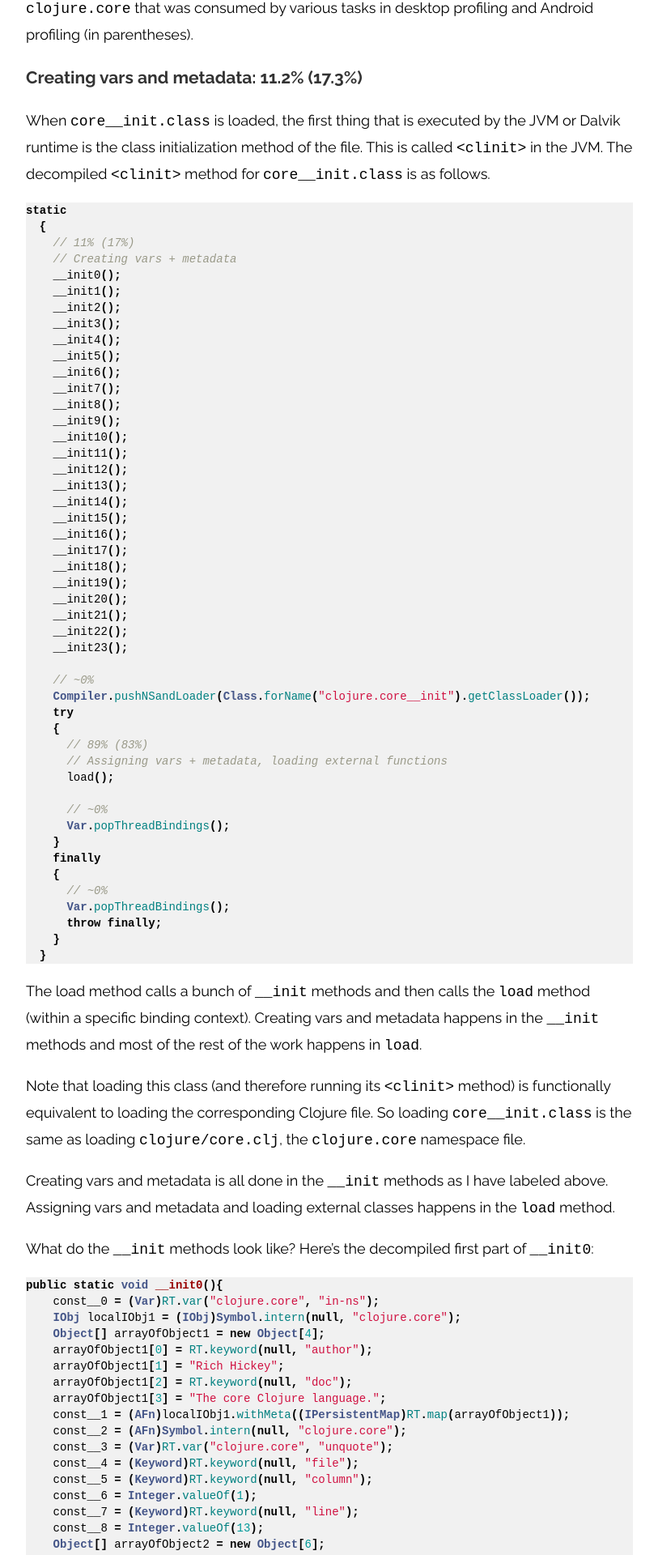
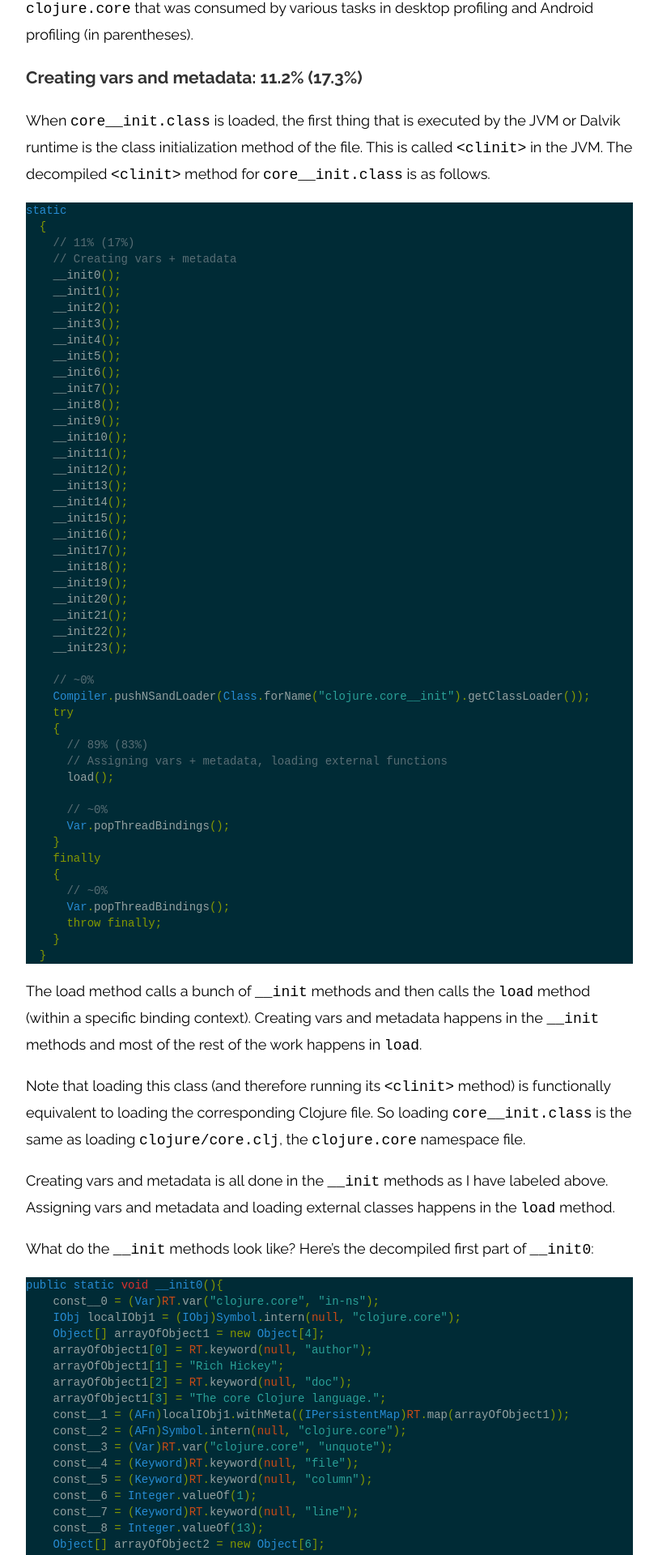
Before and after one commit to hoodunit/hoodunit.github.io, a Jekyll site: the page built from _posts/2014-02-25-clojure-bootstrapping.md, in a window 1280 px wide. Shown: the part 1924-3844 px from the top of the page at 81% size, without its empty margins (233-1046 px from the left). Built offline with Jekyll 4.4.1, drawn with Linux system fonts in a browser that asks for light colours; Markdown is read by kramdown in place of the engine named in the settings; comment, search, counter and statistics services are not loaded.

Commit message:
Style tweaks, update build configuration

```diff
--- a/Gemfile
+++ b/Gemfile
@@ -1,3 +1,3 @@
-gem 'jekyll'
-gem 'redcarpet'
-gem 'pygments.rb'
+gem 'jekyll', '3.7.2'
+gem 'redcarpet', '3.4.0'
+gem 'pygments.rb', '1.2.1'
--- a/_layouts/default.html
+++ b/_layouts/default.html
@@ -8,7 +8,8 @@
 	        <meta name="viewport" content="width=device-width">
 					<link href="https://fonts.googleapis.com/css?family=Raleway:400,500,700" rel="stylesheet" type="text/css">
 	        <link rel="stylesheet" href="{{base}}/css/normalize.css">
-	        <link rel="stylesheet" href="{{base}}/css/code_highlight.css">
+	        <!-- <link rel="stylesheet" href="{{base}}/css/code_highlight.css"> -->
+	        <link rel="stylesheet" href="{{base}}/css/solarized_dark.css">
 	        <link rel="stylesheet" href="{{base}}/css/main.css">
           <link rel="alternate" type="application/rss+xml"
 						title="{{ site.name }}" href="{{ site.url }}/feed.xml"	>
--- /dev/null
+++ b/css/solarized_dark.css
@@ -0,0 +1,87 @@
+/* Solarized Dark
+
+For use with Jekyll and Pygments
+
+http://ethanschoonover.com/solarized
+
+SOLARIZED HEX      ROLE
+--------- -------- ------------------------------------------
+base03    #002b36  background
+base01    #586e75  comments / secondary content
+base1     #93a1a1  body text / default code / primary content
+orange    #cb4b16  constants
+red       #dc322f  regex, special keywords
+blue      #268bd2  reserved keywords
+cyan      #2aa198  strings, numbers
+green     #859900  operators, other keywords
+*/
+
+.highlight { background-color: #002b36; color: #93a1a1 }
+.highlight .c { color: #586e75 } /* Comment */
+.highlight .err { color: #93a1a1 } /* Error */
+.highlight .g { color: #93a1a1 } /* Generic */
+.highlight .k { color: #859900 } /* Keyword */
+.highlight .l { color: #93a1a1 } /* Literal */
+.highlight .n { color: #93a1a1 } /* Name */
+.highlight .o { color: #859900 } /* Operator */
+.highlight .x { color: #cb4b16 } /* Other */
+.highlight .p { color: #93a1a1 } /* Punctuation */
+.highlight .cm { color: #586e75 } /* Comment.Multiline */
+.highlight .cp { color: #859900 } /* Comment.Preproc */
+.highlight .c1 { color: #586e75 } /* Comment.Single */
+.highlight .cs { color: #859900 } /* Comment.Special */
+.highlight .gd { color: #2aa198 } /* Generic.Deleted */
+.highlight .ge { color: #93a1a1; font-style: italic } /* Generic.Emph */
+.highlight .gr { color: #dc322f } /* Generic.Error */
+.highlight .gh { color: #cb4b16 } /* Generic.Heading */
+.highlight .gi { color: #859900 } /* Generic.Inserted */
+.highlight .go { color: #93a1a1 } /* Generic.Output */
+.highlight .gp { color: #93a1a1 } /* Generic.Prompt */
+.highlight .gs { color: #93a1a1; font-weight: bold } /* Generic.Strong */
+.highlight .gu { color: #cb4b16 } /* Generic.Subheading */
+.highlight .gt { color: #93a1a1 } /* Generic.Traceback */
+.highlight .kc { color: #cb4b16 } /* Keyword.Constant */
+.highlight .kd { color: #268bd2 } /* Keyword.Declaration */
+.highlight .kn { color: #859900 } /* Keyword.Namespace */
+.highlight .kp { color: #859900 } /* Keyword.Pseudo */
+.highlight .kr { color: #268bd2 } /* Keyword.Reserved */
+.highlight .kt { color: #dc322f } /* Keyword.Type */
+.highlight .ld { color: #93a1a1 } /* Literal.Date */
+.highlight .m { color: #2aa198 } /* Literal.Number */
+.highlight .s { color: #2aa198 } /* Literal.String */
+.highlight .na { color: #93a1a1 } /* Name.Attribute */
+.highlight .nb { color: #B58900 } /* Name.Builtin */
+.highlight .nc { color: #268bd2 } /* Name.Class */
+.highlight .no { color: #cb4b16 } /* Name.Constant */
+.highlight .nd { color: #268bd2 } /* Name.Decorator */
+.highlight .ni { color: #cb4b16 } /* Name.Entity */
+.highlight .ne { color: #cb4b16 } /* Name.Exception */
+.highlight .nf { color: #268bd2 } /* Name.Function */
+.highlight .nl { color: #93a1a1 } /* Name.Label */
+.highlight .nn { color: #93a1a1 } /* Name.Namespace */
+.highlight .nx { color: #93a1a1 } /* Name.Other */
+.highlight .py { color: #93a1a1 } /* Name.Property */
+.highlight .nt { color: #268bd2 } /* Name.Tag */
+.highlight .nv { color: #268bd2 } /* Name.Variable */
+.highlight .ow { color: #859900 } /* Operator.Word */
+.highlight .w { color: #93a1a1 } /* Text.Whitespace */
+.highlight .mf { color: #2aa198 } /* Literal.Number.Float */
+.highlight .mh { color: #2aa198 } /* Literal.Number.Hex */
+.highlight .mi { color: #2aa198 } /* Literal.Number.Integer */
+.highlight .mo { color: #2aa198 } /* Literal.Number.Oct */
+.highlight .sb { color: #586e75 } /* Literal.String.Backtick */
+.highlight .sc { color: #2aa198 } /* Literal.String.Char */
+.highlight .sd { color: #93a1a1 } /* Literal.String.Doc */
+.highlight .s2 { color: #2aa198 } /* Literal.String.Double */
+.highlight .se { color: #cb4b16 } /* Literal.String.Escape */
+.highlight .sh { color: #93a1a1 } /* Literal.String.Heredoc */
+.highlight .si { color: #2aa198 } /* Literal.String.Interpol */
+.highlight .sx { color: #2aa198 } /* Literal.String.Other */
+.highlight .sr { color: #dc322f } /* Literal.String.Regex */
+.highlight .s1 { color: #2aa198 } /* Literal.String.Single */
+.highlight .ss { color: #2aa198 } /* Literal.String.Symbol */
+.highlight .bp { color: #268bd2 } /* Name.Builtin.Pseudo */
+.highlight .vc { color: #268bd2 } /* Name.Variable.Class */
+.highlight .vg { color: #268bd2 } /* Name.Variable.Global */
+.highlight .vi { color: #268bd2 } /* Name.Variable.Instance */
+.highlight .il { color: #2aa198 } /* Literal.Number.Integer.Long */
```
Also changed, not shown: Gemfile.lock, README.md, 1 other file.
